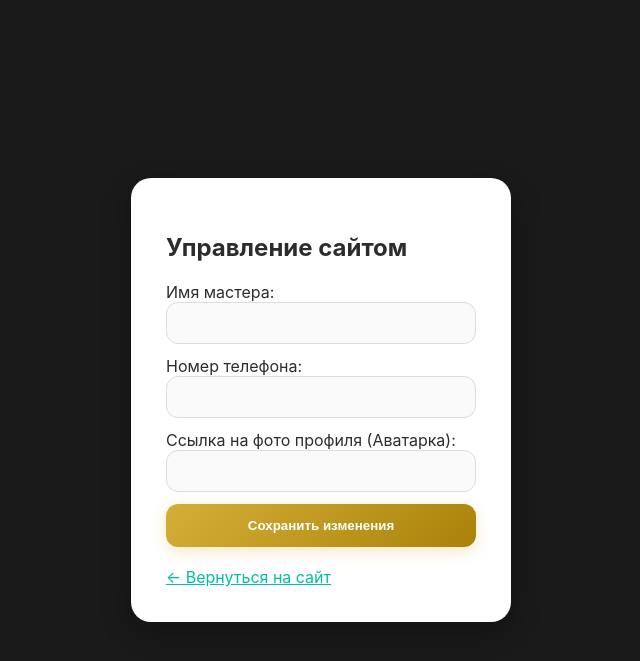
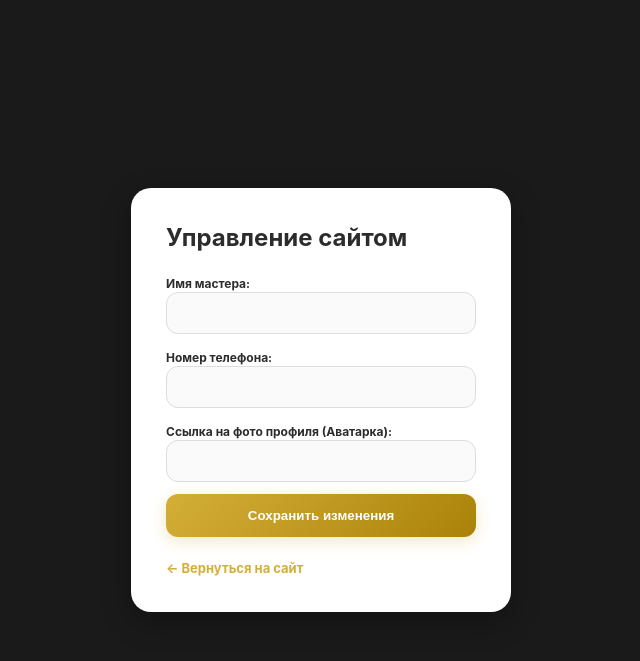
Before and after one commit to AKFJhceuhcqaf/Site-html, a Flask app: page /admin in a window 1280 px wide. Shown: the top 661 px of the page, without its empty margins (319-959 px from the left). Run offline with Flask 3, Linux system fonts and the light colour scheme; the visitor is signed in with stand-in values (Sample User, id 1).

Commit message:
Update admin.html

```diff
--- a/templates/admin.html
+++ b/templates/admin.html
@@ -8,28 +8,28 @@
 <body class="admin-body">
     <div class="admin-container">
         {% if needs_login %}
-            <h2>Вход в админку</h2>
-            {% if error %}<p style="color:red;">{{ error }}</p>{% endif %}
+            <h2 style="margin-top:0;">Вход в админку</h2>
+            {% if error %}<p style="color:red; font-size: 13px;">{{ error }}</p>{% endif %}
             <form method="POST">
-                <input type="password" name="password" placeholder="Введите пароль (admin123)" required class="input-field">
+                <input type="password" name="password" placeholder="Пароль (admin123)" required class="input-field">
                 <button type="submit" class="btn-primary">Войти</button>
             </form>
         {% else %}
-            <h2>Управление сайтом</h2>
+            <h2 style="margin-top:0;">Управление сайтом</h2>
             <form action="/update-settings" method="POST">
-                <label>Имя мастера:</label>
+                <label style="font-size:12px; font-weight:bold;">Имя мастера:</label>
                 <input type="text" name="name" value="{{ data.name }}" required class="input-field">
 
-                <label>Номер телефона:</label>
+                <label style="font-size:12px; font-weight:bold;">Номер телефона:</label>
                 <input type="text" name="phone" value="{{ data.phone }}" required class="input-field">
 
-                <label>Ссылка на фото профиля (Аватарка):</label>
+                <label style="font-size:12px; font-weight:bold;">Ссылка на фото профиля (Аватарка):</label>
                 <input type="text" name="avatar_url" value="{{ data.avatar_url }}" required class="input-field">
 
                 <button type="submit" class="btn-submit">Сохранить изменения</button>
             </form>
             <br>
-            <a href="/" style="color: #00bfa5;">← Вернуться на сайт</a>
+            <a href="/" style="color: #d4af37; text-decoration: none; font-size: 13px; font-weight: bold;">← Вернуться на сайт</a>
         {% endif %}
     </div>
 </body>
```
